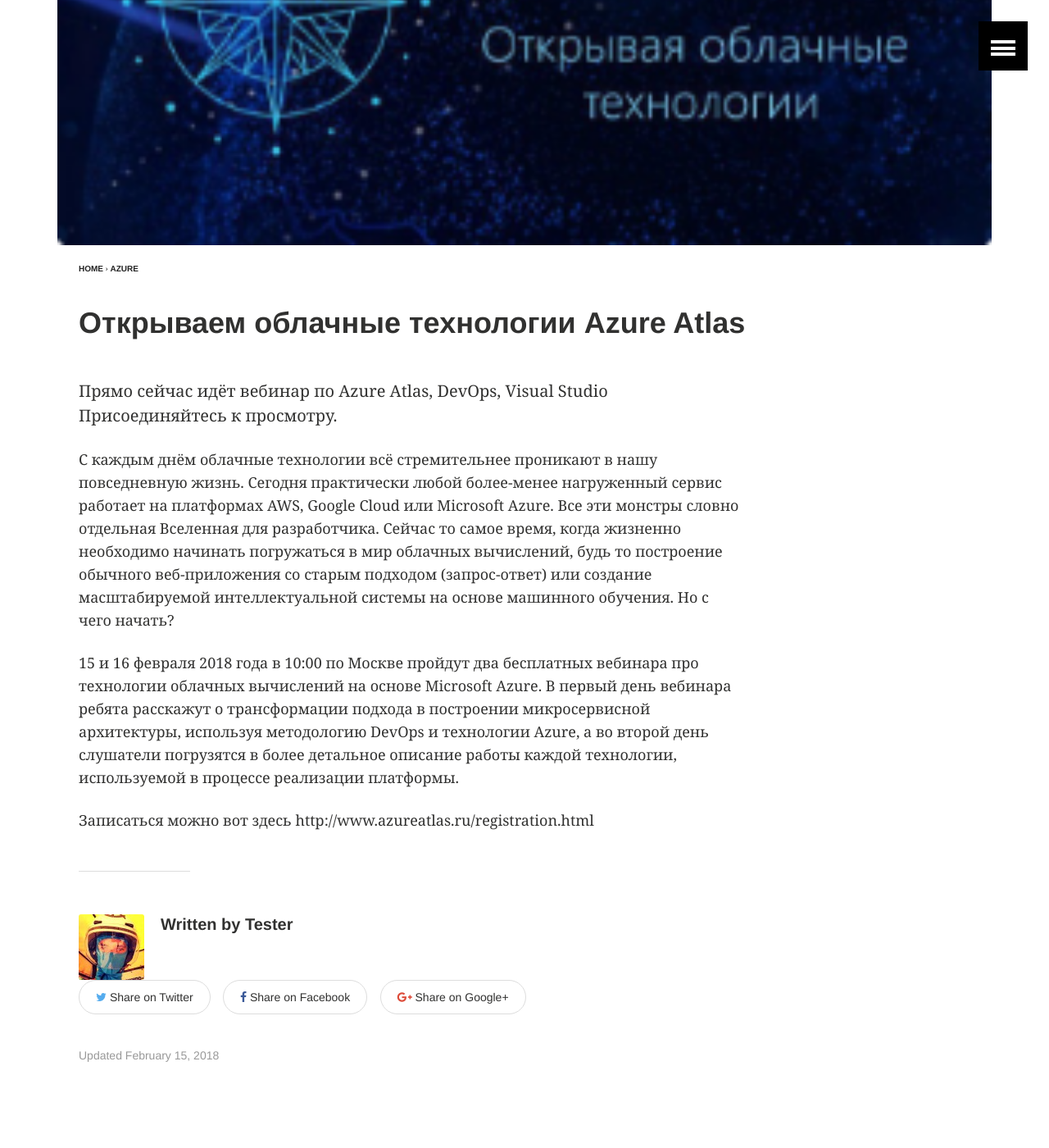
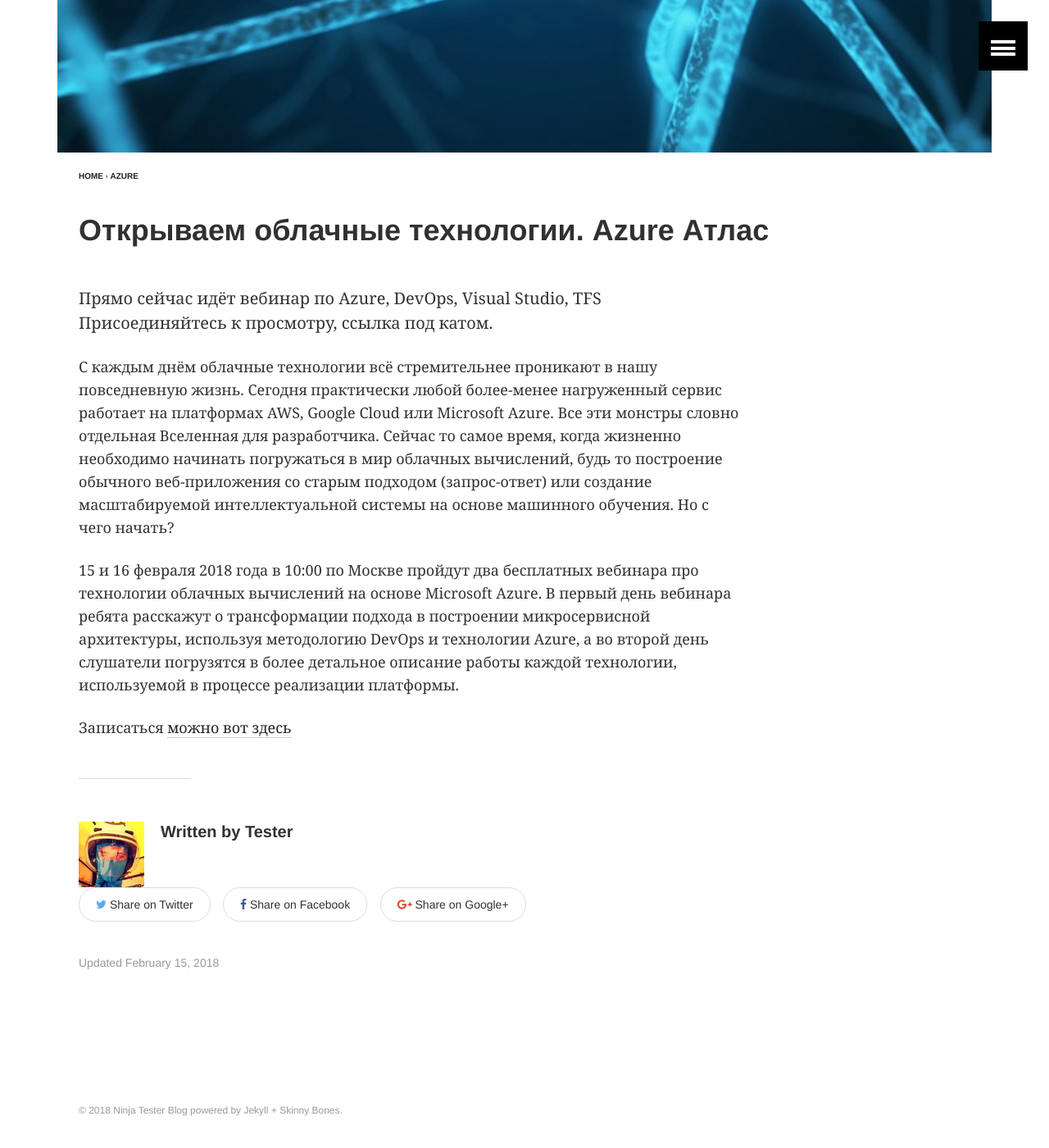
Before and after one commit to ninja-tester/ninja-tester.github.io, a Jekyll site: the page built from _posts/2018-02-15-azureatlas.markdown, in a window 1280 px wide and 1400 px high, scrolled down 407 px. Shown: the whole window at 82% size. Built offline with Jekyll 4.4.1, drawn with Linux system fonts in a browser that asks for light colours.

Commit message:
Link fix

```diff
--- a/_posts/2018-02-15-azureatlas.markdown
+++ b/_posts/2018-02-15-azureatlas.markdown
@@ -1,18 +1,20 @@
 ---
 layout: article
-title:  "Открываем облачные технологии Azure Atlas"
+title:  "Открываем облачные технологии. Azure Атлас"
 date:   2018-02-15 10:00:00 +0400
 categories: azure
 image:
-  feature: AzureAtlas_286x149.png
+  feature: neuro_900x380.jpg
   teaser: AzureAtlas_286x149.png
   thumb:
 ---
-Прямо сейчас идёт вебинар по Azure Atlas, DevOps, Visual Studio
-Присоединяйтесь к просмотру.
+Прямо сейчас идёт вебинар по Azure, DevOps, Visual Studio, TFS
+Присоединяйтесь к просмотру, ссылка под катом.
 
 С каждым днём облачные технологии всё стремительнее проникают в нашу повседневную жизнь. Сегодня практически любой более-менее нагруженный сервис работает на платформах AWS, Google Cloud или Microsoft Azure. Все эти монстры словно отдельная Вселенная для разработчика. Сейчас то самое время, когда жизненно необходимо начинать погружаться в мир облачных вычислений, будь то построение обычного веб-приложения со старым подходом (запрос-ответ) или создание масштабируемой интеллектуальной системы на основе машинного обучения. Но с чего начать?
 
 15 и 16 февраля 2018 года в 10:00 по Москве пройдут два бесплатных вебинара про технологии облачных вычислений на основе Microsoft Azure. В первый день вебинара ребята расскажут о трансформации подхода в построении микросервисной архитектуры, используя методологию DevOps и технологии Azure, а во второй день слушатели погрузятся в более детальное описание работы каждой технологии, используемой в процессе реализации платформы.
 
-Записаться можно вот здесь http://www.azureatlas.ru/registration.html
+Записаться [можно вот здесь][AzureAtlas-Registration]
+
+[AzureAtlas-Registration]: http://www.azureatlas.ru/registration.html
```
Also changed, not shown: images/neuro_900x380.jpg (added).
